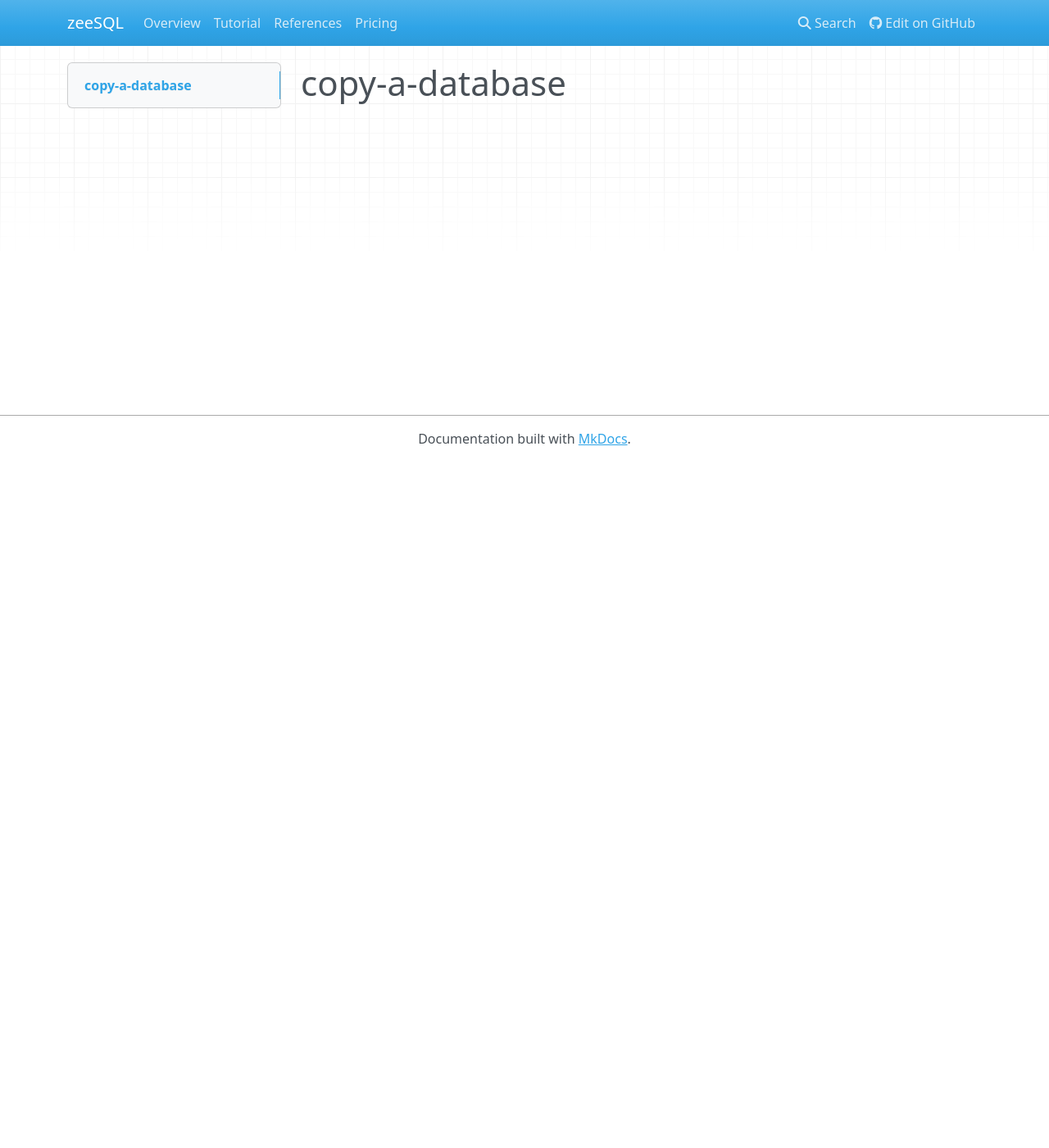
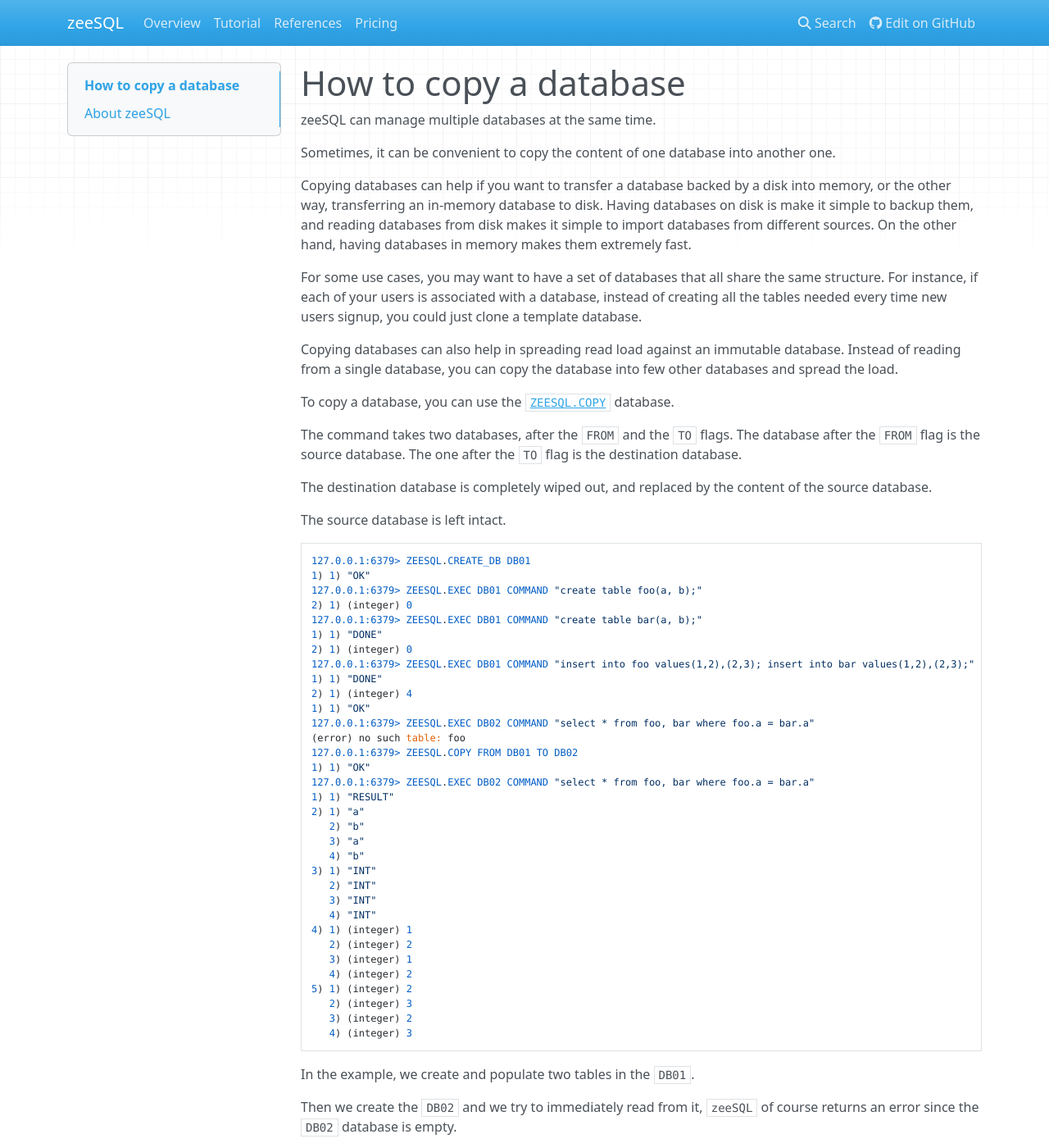
Before and after one commit to RedBeardLab/zeeSQL-doc, an MkDocs documentation site: the page built from docs/how-to/copy-a-database.md, in a window 1280 px wide and 1400 px high. Shown: the whole window at 82% size. Built offline with MkDocs 1.6.1, drawn with Linux system fonts in a browser that asks for light colours; nearby versions of some CDN libraries; old or Windows-style settings are respelled for this version of MkDocs; some of the changed text lies outside the part shown.

Commit message:
add article about copying databases

````diff
--- a/docs/how-to/copy-a-database.md
+++ b/docs/how-to/copy-a-database.md
@@ -1 +1,72 @@
-# copy-a-database
+# How to copy a database
+
+zeeSQL can manage multiple databases at the same time.
+
+Sometimes, it can be convenient to copy the content of one database into another one.
+
+Copying databases can help if you want to transfer a database backed by a disk into memory, or the other way, transferring an in-memory database to disk.
+Having databases on disk is make it simple to backup them, and reading databases from disk makes it simple to import databases from different sources.
+On the other hand, having databases in memory makes them extremely fast.
+
+For some use cases, you may want to have a set of databases that all share the same structure.
+For instance, if each of your users is associated with a database, instead of creating all the tables needed every time new users signup, you could just clone a template database.
+
+Copying databases can also help in spreading read load against an immutable database.
+Instead of reading from a single database, you can copy the database into few other databases and spread the load.
+
+To copy a database, you can use the [`ZEESQL.COPY`](../references.md) database.
+
+The command takes two databases, after the `FROM` and the `TO` flags.
+The database after the `FROM` flag is the source database.
+The one after the `TO` flag is the destination database.
+
+The destination database is completely wiped out, and replaced by the content of the source database.
+
+The source database is left intact.
+
+
+```
+127.0.0.1:6379> ZEESQL.CREATE_DB DB01
+1) 1) "OK"
+127.0.0.1:6379> ZEESQL.EXEC DB01 COMMAND "create table foo(a, b);"
+2) 1) (integer) 0
+127.0.0.1:6379> ZEESQL.EXEC DB01 COMMAND "create table bar(a, b);"
+1) 1) "DONE"
+2) 1) (integer) 0
+127.0.0.1:6379> ZEESQL.EXEC DB01 COMMAND "insert into foo values(1,2),(2,3); insert into bar values(1,2),(2,3);"
+1) 1) "DONE"
+2) 1) (integer) 4
+1) 1) "OK"
+127.0.0.1:6379> ZEESQL.EXEC DB02 COMMAND "select * from foo, bar where foo.a = bar.a"
+(error) no such table: foo
+127.0.0.1:6379> ZEESQL.COPY FROM DB01 TO DB02
+1) 1) "OK"
+127.0.0.1:6379> ZEESQL.EXEC DB02 COMMAND "select * from foo, bar where foo.a = bar.a"
+1) 1) "RESULT"
+2) 1) "a"
+   2) "b"
+   3) "a"
+   4) "b"
+3) 1) "INT"
+   2) "INT"
+   3) "INT"
+   4) "INT"
+4) 1) (integer) 1
+   2) (integer) 2
+   3) (integer) 1
+   4) (integer) 2
+5) 1) (integer) 2
+   2) (integer) 3
+   3) (integer) 2
+   4) (integer) 3
+```
+
+In the example, we create and populate two tables in the `DB01`.
+
+Then we create the `DB02` and we try to immediately read from it, `zeeSQL` of course returns an error since the `DB02` database is empty.
+
+After copying the content of the `DB01` database into the `DB02` database, the same query success.
+
+## About zeeSQL
+
+zeeSQL is a Redis Module that provides SQL capabilities to Redis. It allows the creation and management of several SQL databases, each one independent from the other. Moreover, zeeSQL provides out-of-the-box [secondary indexes](../secondary-indexes.md) capabilities, allowing fast and easy search by value in Redis.
````
